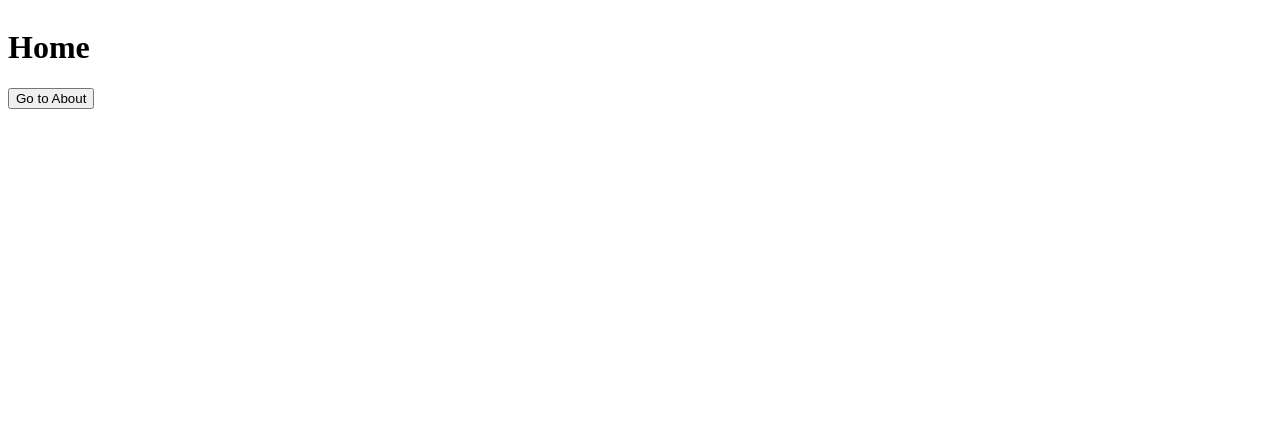
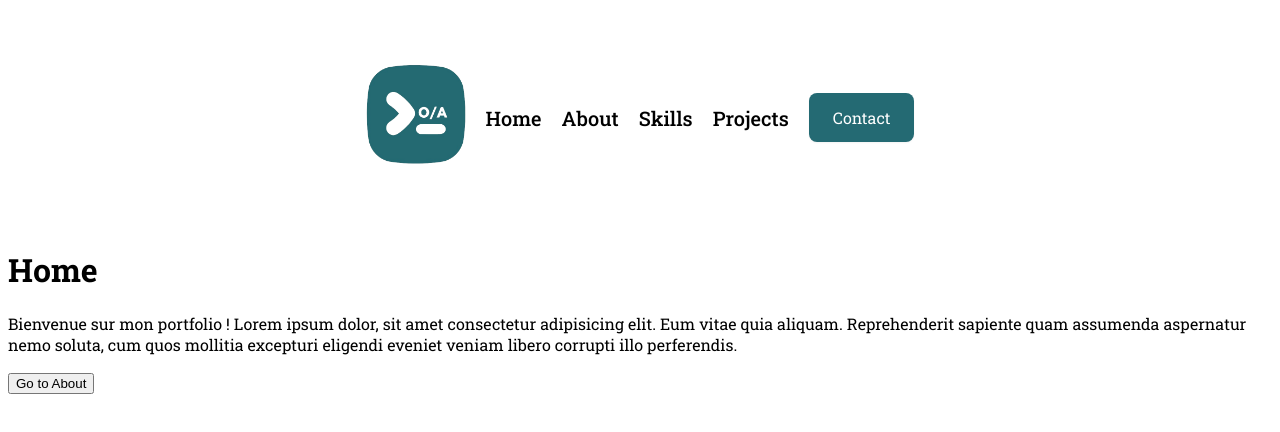
Before and after one commit to valdoin/Portfolio, a Vue app: page / in a window 1280 px wide. Shown: the top 432 px of the page. Built offline with nearby package versions, Linux system fonts and the light colour scheme.

Commit message:
ajout logo + début navbar

```diff
--- a/src/App.vue
+++ b/src/App.vue
@@ -1,12 +1,22 @@
 <template>
+  <head>
+      <link rel="preconnect" href="https://fonts.googleapis.com">
+      <link rel="preconnect" href="https://fonts.gstatic.com" crossorigin>
+      <link href="https://fonts.googleapis.com/css2?family=Roboto+Slab:wght@100..900&display=swap" rel="stylesheet">
+    </head>
   <div id="app">
+    <NavbarComponent/>
     <router-view />
   </div>
 </template>
 
 <script>
+import NavbarComponent from './components/NavbarComponent.vue';
 export default {
   name: 'App',
+  components: {
+    NavbarComponent
+  },
   mounted() {
     window.addEventListener('keydown', this.handleKeydown);
   },
--- a/src/assets/global.css
+++ b/src/assets/global.css
@@ -1,7 +1,10 @@
 body {
+    font-family: 'Roboto Slab', serif;
+    font-optical-sizing: auto;
+    font-style: normal;
     cursor: url('./Cursor.svg'), auto;
-}
+  }
 
-a,button {
+  a, button {
     cursor: url('./Pointer.svg'), pointer;
-}
+  }
--- /dev/null
+++ b/src/components/NavbarComponent.vue
@@ -0,0 +1,93 @@
+<template>
+    <header class="header-container">
+      <router-link to="/" class="logo-link">
+        <img src="@/assets/logo.png" alt="Logo du site" class="site-logo">
+      </router-link>
+      <nav class="navigation">
+        <router-link to="/" class="nav-item" tabindex="0">Home</router-link>
+        <router-link to="/about" class="nav-item" tabindex="0">About</router-link>
+        <router-link to="/skills" class="nav-item" tabindex="0">Skills</router-link>
+        <router-link to="/projects" class="nav-item" tabindex="0">Projects</router-link>
+        <router-link to="/contact" class="nav-button" tabindex="0">Contact</router-link>
+      </nav>
+    </header>
+  </template>
+
+  <script>
+  export default {
+    name: 'NavbarComponent'
+  };
+  </script>
+
+  <style scoped>
+  .header-container {
+    display: flex;
+    justify-content: center;
+    background-color: #fff;
+    gap: 20px;
+    font-size: 20px;
+    color: #000;
+    font-weight: 500;
+    line-height: 150%;
+    padding: 56px 80px;
+  }
+
+  @media (max-width: 991px) {
+    .header-container {
+      flex-wrap: wrap;
+      padding: 0 20px;
+    }
+  }
+
+  .logo-link {
+    text-decoration: none;
+  }
+
+  .site-logo {
+    width: 100px;
+    height: 100px;
+    object-fit: contain;
+  }
+
+  .navigation {
+    display: flex;
+    justify-content: end;
+    align-items: center;
+    gap: 20px;
+    white-space: nowrap;
+  }
+
+  @media (max-width: 991px) {
+    .navigation {
+      white-space: initial;
+    }
+  }
+
+  .nav-item {
+    font-family: 'Roboto Slab', serif;
+    align-self: stretch;
+    margin: auto 0;
+    text-decoration: none;
+    color: inherit;
+  }
+
+  .nav-button {
+    display: flex;
+    justify-content: center;
+    align-items: center;
+    border-radius: 8px;
+    box-shadow: 0px 1px 2px 0px rgba(0, 0, 0, 0.05);
+    background-color: #246A73;
+    color: #fff;
+    padding: 14px 24px;
+    font: 16px 'Roboto Slab', serif;
+    text-decoration: none;
+  }
+
+  @media (max-width: 991px) {
+    .nav-button {
+      white-space: initial;
+      padding: 14px 24px;
+    }
+  }
+  </style>
--- a/src/views/HomeSection.vue
+++ b/src/views/HomeSection.vue
@@ -1,6 +1,7 @@
 <template>
     <div class="home">
       <h1>Home</h1>
+      <p>Bienvenue sur mon portfolio ! Lorem ipsum dolor, sit amet consectetur adipisicing elit. Eum vitae quia aliquam. Reprehenderit sapiente quam assumenda aspernatur nemo soluta, cum quos mollitia excepturi eligendi eveniet veniam libero corrupti illo perferendis.</p>
       <button @click="navigate('about')">Go to About</button>
     </div>
   </template>
```
Also changed, not shown: src/assets/logo.png (added), 1 other file (tests, documents, lock files or other folders).
